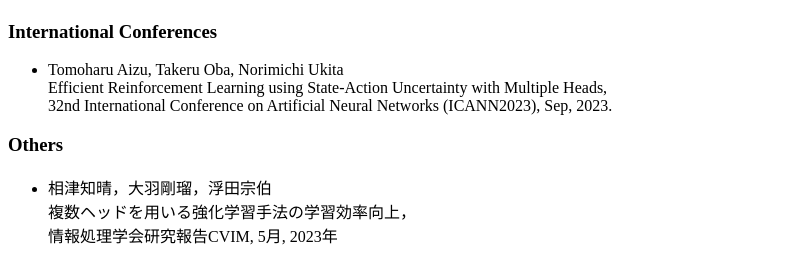
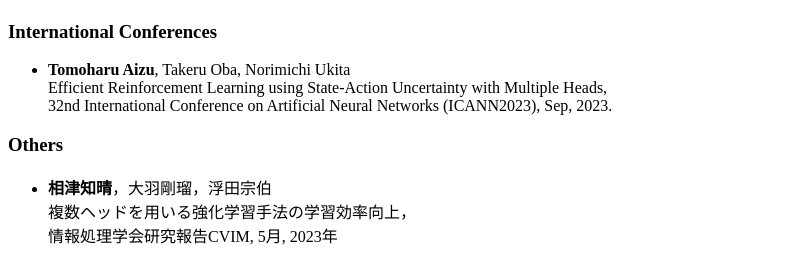
Before and after one commit to tomo120717/tomo0717.github.io, a plain HTML site: page index.html in a window 1280 px wide. Shown: the part 219-485 px from the top of the page, without its empty margins (0-785 px from the left). Drawn offline with Linux system fonts and the light colour scheme.

Commit message:
Update index.html

```diff
--- a/index.html
+++ b/index.html
@@ -12,13 +12,13 @@
     <h1>Publications</h1>
     <h3>International Conferences</h3>
         <ul>
-            <li> Tomoharu Aizu, Takeru Oba, Norimichi Ukita <br>
+            <li> <strong>Tomoharu Aizu</strong>, Takeru Oba, Norimichi Ukita <br>
             Efficient Reinforcement Learning using State-Action Uncertainty with Multiple Heads, <br>
             32nd International Conference on Artificial Neural Networks (ICANN2023), Sep, 2023. </li>
         </ul>
     <h3>Others</h3>
         <ul>
-            <li>相津知晴，大羽剛瑠，浮田宗伯 <br>
+            <li> <strong>相津知晴</strong>，大羽剛瑠，浮田宗伯 <br>
             複数ヘッドを用いる強化学習手法の学習効率向上， <br>
             情報処理学会研究報告CVIM, 5月, 2023年 </li>
 
```
